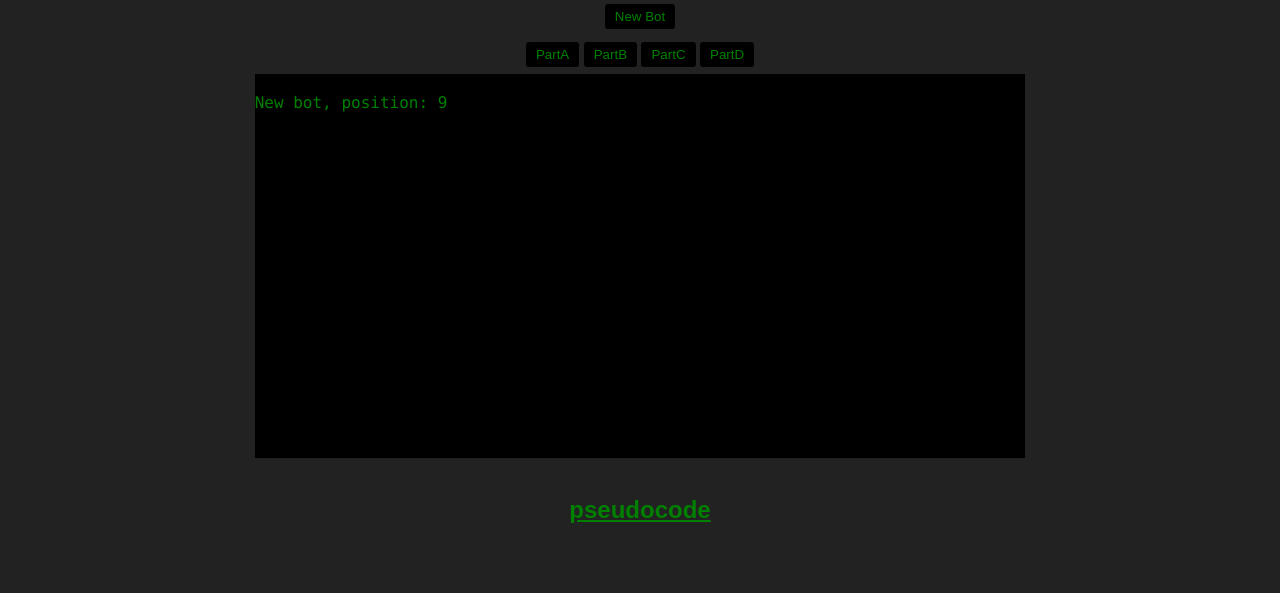
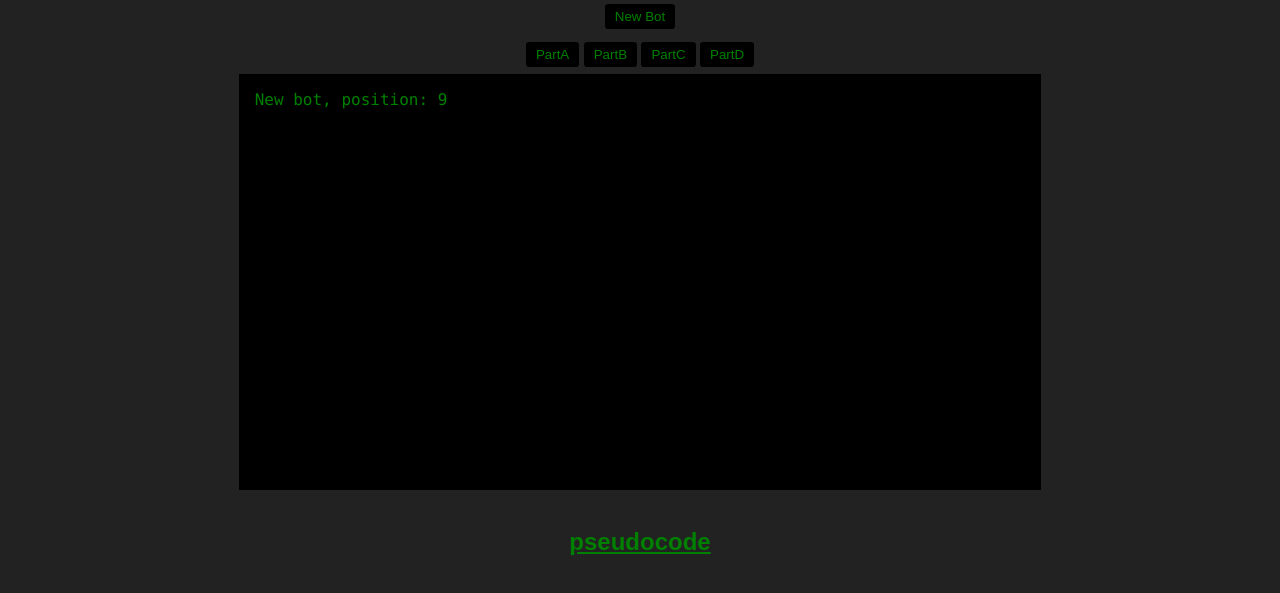
Before and after one commit to neonfuz/logic-midterm, a plain HTML site: page index.html in a window 1280 px wide. Shown: the part 113-706 px from the top of the page. Drawn offline with Linux system fonts and the light colour scheme.

Commit message:
Stylized console's borders a bit

```diff
--- a/script.js
+++ b/script.js
@@ -12,7 +12,7 @@ function print(string) {
 
 function Bot() {
 	this.randomPosition();
-	println("<br/>New bot, position: " + this.position);
+	println("New bot, position: " + this.position);
 }
 
 // Moves forward 1 square
--- a/style.css
+++ b/style.css
@@ -42,8 +42,12 @@ button {
 	max-height: 24em;
 	max-width: 80ch;
 	overflow-x: hidden;
-	overflow-y: scroll;
+	overflow-y: hidden;
 	text-align: left;
 	margin-left: auto;
 	margin-right: auto;
+	padding: 0 0 0 1em;
+	border-top: 1em solid black;
+	border-right: 1em solid black;
+	border-bottom: 1em solid black;
 }
```
